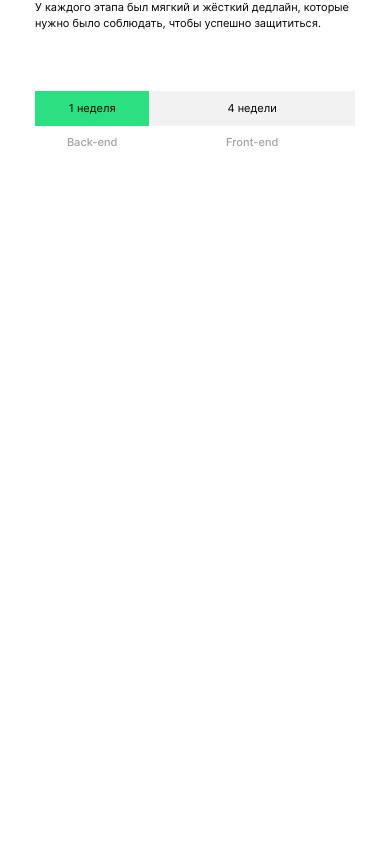
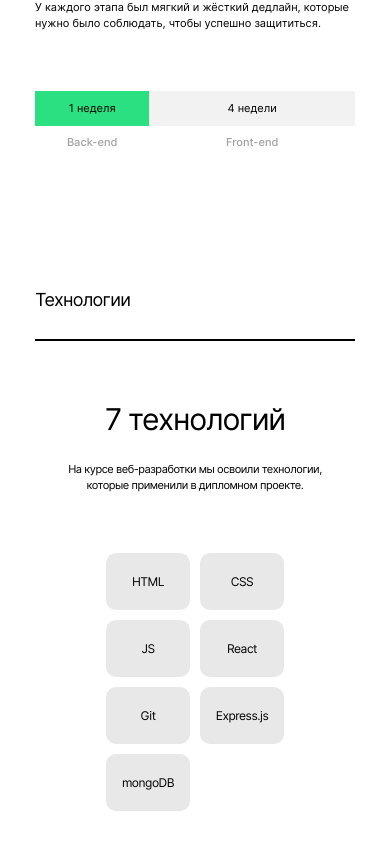
Before and after one commit to effectorea/movies-explorer-frontend, a React (Create React App) app: page / in a window 390 px wide. Shown: the part 1071-1920 px from the top of the page. Before the commit the page ends 1400 px from the top, so only its background shows below. Built offline with nearby package versions, Linux system fonts and the light colour scheme.

Commit message:
added techs section

```diff
--- a/src/components/AboutProject/AboutProject.css
+++ b/src/components/AboutProject/AboutProject.css
@@ -118,7 +118,7 @@
 .about__timing {
   list-style-type: none;
   padding: 0;
-  margin: 0 auto 110px;
+  margin: 0 auto;
   display: grid;
   grid-template-columns: calc(100% / 5) calc(100% - 100% / 5);
 }
--- a/src/components/Main/Main.js
+++ b/src/components/Main/Main.js
@@ -1,12 +1,14 @@
 import React from 'react';
 import Promo from '../Promo/Promo';
 import AboutProject from '../AboutProject/AboutProject';
+import Techs from '../Techs/Techs';
 
 function Main() {
   return (
     <main className='main'>
       <Promo />
       <AboutProject />
+      <Techs />
     </main>
   );
 }
--- a/src/components/NavTab/NavTab.js
+++ b/src/components/NavTab/NavTab.js
@@ -1,5 +1,4 @@
 import React from 'react';
-import { Link } from 'react-router-dom';
 import './NavTab.css';
 
 function NavTab() {
@@ -8,12 +7,12 @@
             <a href='#aboutProject' className='promo__navtab-list_item'>
               О&#160;проекте
             </a>
-            <Link to='#' className='promo__navtab-list_item'>
+            <a href='#techs' className='promo__navtab-list_item'>
               Технологии
-            </Link>
-            <Link to='#' className='promo__navtab-list_item'>
+            </a>
+            <a href='#techs' className='promo__navtab-list_item'>
               Студент
-            </Link>
+            </a>
           </ul>
     )
 }
--- /dev/null
+++ b/src/components/Techs/Techs.css
@@ -0,0 +1,149 @@
+.techs {
+  max-width: 1280px;
+  padding: 100px 70px;
+  margin: 0 auto;
+  background: #f5f5f5;
+  display: flex;
+  flex-direction: column;
+  align-items: center;
+}
+
+@media screen and (max-width: 980px) {
+  .techs {
+    max-width: 768px;
+    padding: 90px 60px;
+  }
+}
+
+@media screen and (max-width: 490px) {
+  .techs {
+    max-width: 320px;
+    padding: 70px 18px;
+    background: #ffffff;
+  }
+}
+
+.techs__title {
+  width: 100%;
+  margin: 0;
+  font-style: normal;
+  font-weight: 400;
+  font-size: 18px;
+  line-height: 22px;
+  letter-spacing: -0.04em;
+  color: #000000;
+  align-self: flex-start;
+}
+
+.techs__title::after {
+  display: block;
+  content: '';
+  box-sizing: border-box;
+  background: #000000;
+  border: 1px solid #000000;
+  margin: 23px auto 90px;
+}
+
+@media screen and (max-width: 490px) {
+  .techs__title::after {
+    margin: 28px auto 60px;
+  }
+}
+
+.techs__subtitle {
+  margin: 0;
+  font-style: normal;
+  font-weight: 400;
+  font-size: 50px;
+  line-height: 58px;
+  letter-spacing: -0.04em;
+  margin-bottom: 26px;
+}
+
+@media screen and (max-width: 980px) {
+  .techs__subtitle {
+    margin-bottom: 22px;
+  }
+}
+
+@media screen and (max-width: 490px) {
+  .techs__subtitle {
+    font-size: 30px;
+    line-height: 36px;
+    margin-bottom: 24px;
+  }
+}
+
+.techs__description {
+  max-width: 460px;
+  margin: 0 0 100px;
+  text-align: center;
+  font-style: normal;
+  font-weight: 400;
+  font-size: 14px;
+  line-height: 20px;
+  letter-spacing: -0.04em;
+}
+
+@media screen and (max-width: 980px) {
+  .techs__description {
+    font-size: 12px;
+    line-height: 18px;
+    margin: 0 0 83px;
+  }
+}
+
+@media screen and (max-width: 490px) {
+  .techs__description {
+    max-width: 292px;
+    font-size: 11px;
+    line-height: 16px;
+    margin: 0 0 60px;
+  }
+}
+
+.techs__list {
+  list-style-type: none;
+  display: flex;
+  margin: 0;
+  padding: 0;
+  gap: 10px;
+  flex-wrap: wrap;
+}
+
+@media screen and (max-width: 490px) {
+    .techs__list {
+        max-width: 178px;
+    }
+  }
+
+.techs__list-element {
+  width: 90px;
+  height: 17px;
+  background: #e8e8e8;
+  border-radius: 10px;
+  font-style: normal;
+  font-weight: 400;
+  font-size: 14px;
+  line-height: 17px;
+  text-align: center;
+  letter-spacing: -0.04em;
+  transition: ease-in-out 0.4s;
+  cursor: pointer;
+  padding: 21px 0 22px;
+}
+
+.techs__list-element:hover {
+  transform: scale(1.1);
+  background: #2be080;
+}
+
+@media screen and (max-width: 980px) {
+    .techs__list-element {
+        width: 84px;
+        height: 15px;
+        font-size: 12px;
+line-height: 15px;
+padding: 21px 0 21px;
+    }
+  }
--- /dev/null
+++ b/src/components/Techs/Techs.js
@@ -0,0 +1,26 @@
+import React from 'react';
+import './Techs.css';
+
+function Techs() {
+  return (
+    <section className='techs' id='techs'>
+      <h2 className='techs__title'>Технологии</h2>
+      <h3 className='techs__subtitle'> 7 технологий</h3>
+      <p className='techs__description'>
+        На курсе веб-разработки мы освоили технологии, которые применили в
+        дипломном проекте.
+      </p>
+      <ul className='techs__list'>
+        <li className='techs__list-element'>HTML</li>
+        <li className='techs__list-element'>CSS</li>
+        <li className='techs__list-element'>JS</li>
+        <li className='techs__list-element'>React</li>
+        <li className='techs__list-element'>Git</li>
+        <li className='techs__list-element'>Express.js</li>
+        <li className='techs__list-element'>mongoDB</li>
+      </ul>
+    </section>
+  );
+}
+
+export default Techs;
```
